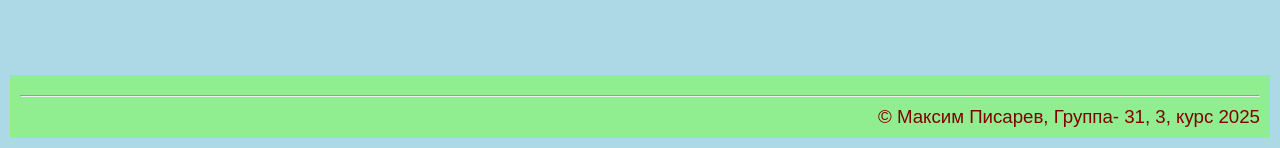
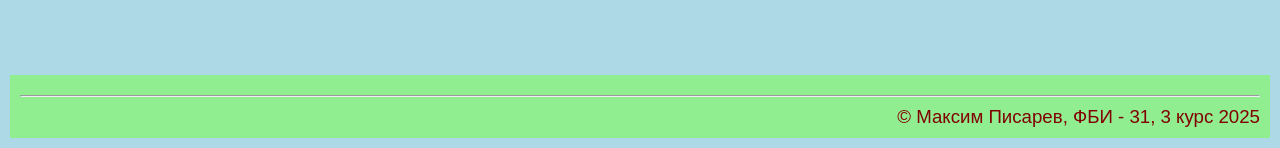
Before and after one commit to maksimharris/web-back-labs, a Flask app: page /lab2/example in a window 1280 px wide. Shown: the part 652-800 px from the top of the page. Run offline with Flask 3, Linux system fonts and the light colour scheme.

Commit message:
Исправления в условиях в шаблоне

```diff
--- a/templates/example.html
+++ b/templates/example.html
@@ -30,14 +30,13 @@
         {% else %}
             Анонимус,
         {% endif %}
-        Группа-
-        {% if group %}
+        ФБИ -{% if group %}
             {{ group }},
         {% else %}
             ??,
         {% endif %}
         {% if course %}
-            {{ course }},
+            {{ course }}
         {% else %}
             ??,
         {% endif %}
```
